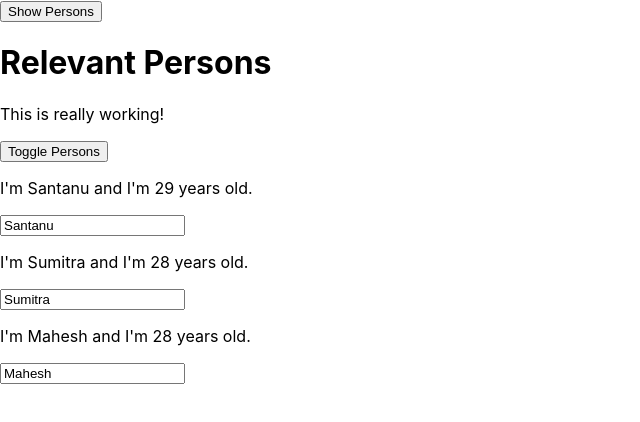
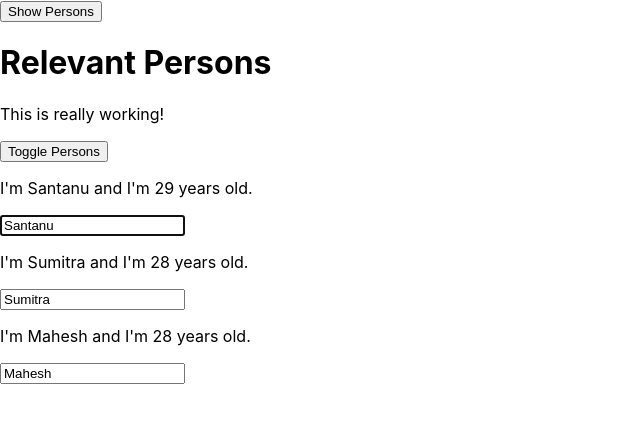
Before and after one commit to santanu12saha/react-complete-guide, a React app: page / in a window 1280 px wide. Both pictures are taken after a click on the button "Show Persons". Shown: the top 422 px of the page, without its empty margins (0-640 px from the left). Built offline with nearby package versions, Linux system fonts and the light colour scheme.

Commit message:
using ref focus on input text

```diff
--- a/src/components/Persons/Person/Person.js
+++ b/src/components/Persons/Person/Person.js
@@ -18,6 +18,9 @@
 
     componentDidMount(){
         console.log("[Person.js] Inside componentDidMount()");
+        if( this.props.position === 0 ){
+            this.inputElement.focus();
+        }
     }
 
     render(){
@@ -26,7 +29,11 @@
         return (
             <Aux>
                 <p onClick={this.props.click}>I'm {this.props.name} and I'm {this.props.age} years old.</p>
-                <input type="text" onChange={this.props.changed} value={this.props.name}/>
+                <input
+                    ref={(inp) => { this.inputElement = inp }}
+                    type="text"
+                    onChange={this.props.changed}
+                    value={this.props.name}/>
             </Aux>
         )
 
--- a/src/components/Persons/Persons.js
+++ b/src/components/Persons/Persons.js
@@ -41,6 +41,7 @@
         return <Person
           click={() => this.props.clicked(index)}
           name={person.name}
+          position={index}
           age={person.age}
           key={person.id}
           changed={(event) => this.props.changed(event, person.id)} />
```
